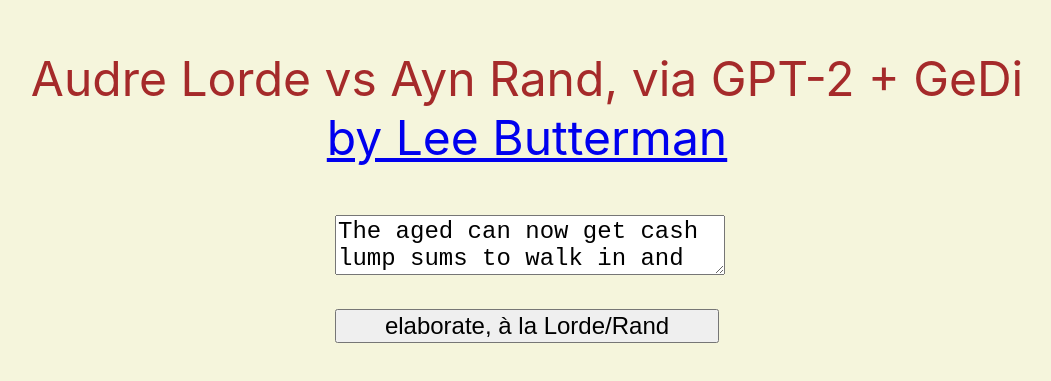
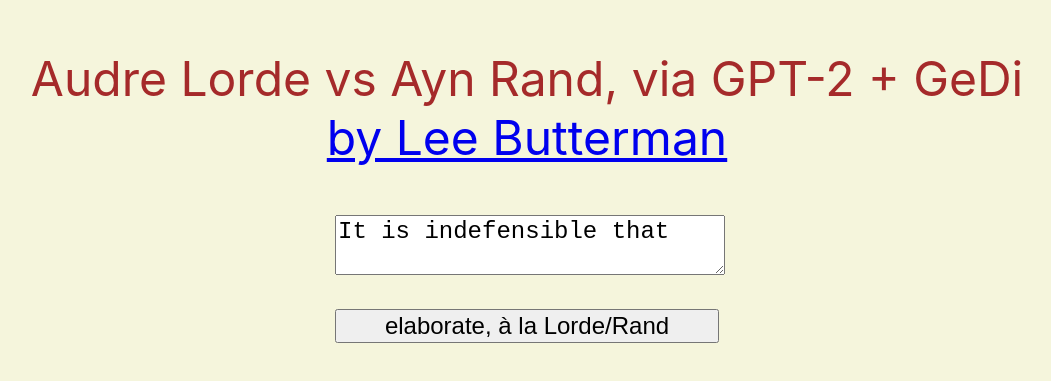
Before and after one commit to lsb/lorde-vs-rand, a React (Create React App) app: page / in a window 1280 px wide. Shown: the part 227-608 px from the top of the page, without its empty margins (113-1164 px from the left). Built offline with nearby package versions, Linux system fonts and the light colour scheme.

Commit message:
apparently we can do few-shot learning on a microcorpus

```diff
--- a/src/App.js
+++ b/src/App.js
@@ -7,7 +7,8 @@
 class App extends React.Component {
   constructor(props) {
     super(props);
-    this.state = {localprompt: "The aged can now get cash lump sums to walk in and be mulched into a fine nutrient slurry. I think"};
+    this.state = {localprompt: "It is indefensible that"}; // a la Lorde talks about equal pay for equal work, which she never discusses in the essay selection! and rand talks about cops, which she doesn't mention except obliquely!
+     // {localprompt: "The aged can now get cash lump sums to walk in and be mulched into a fine nutrient slurry. I think"};
   }
   render() {
     return (!this.state) ? "loading" : (
```
